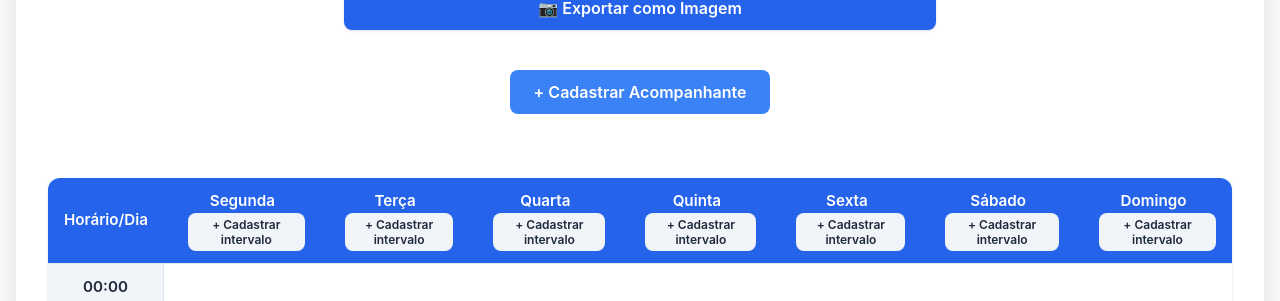
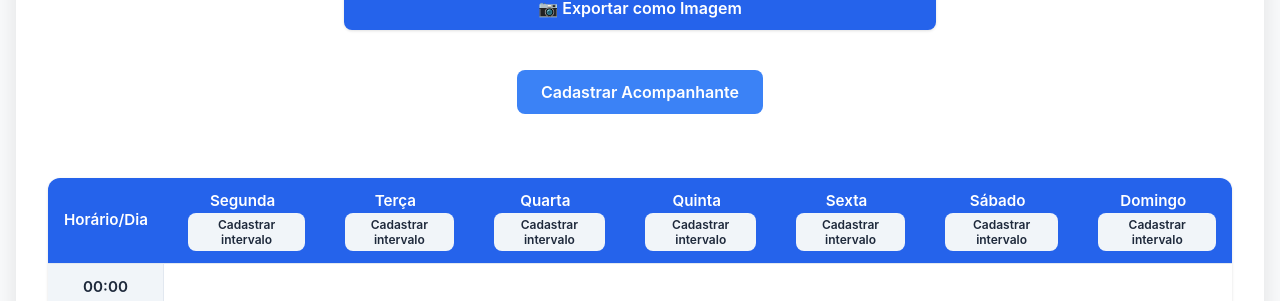
Before and after one commit to DvdMeneses/Escala-hospitalar-vovo, a React (Vite) app: page / in a window 1280 px wide. Shown: the part 166-467 px from the top of the page. Built offline with nearby package versions, Linux system fonts and the light colour scheme; no server answers; the database is empty; a web font is replaced by a local one.

Commit message:
fix: ajusta buttons

```diff
--- a/src/App.jsx
+++ b/src/App.jsx
@@ -137,7 +137,7 @@ function App() {
 
       <div className="action-buttons">
         <button onClick={abrirModal} className="btn-cadastrar-acompanhante">
-          + Cadastrar Acompanhante
+          Cadastrar Acompanhante
         </button>
       </div>
 
@@ -154,7 +154,7 @@ function App() {
                     onClick={() => abrirModalIntervalo(dia)}
                     title={`Cadastrar intervalo de horários para ${dia}`}
                   >
-                    + Cadastrar intervalo
+                    Cadastrar intervalo
                   </button>
                 </th>
               ))}
```
